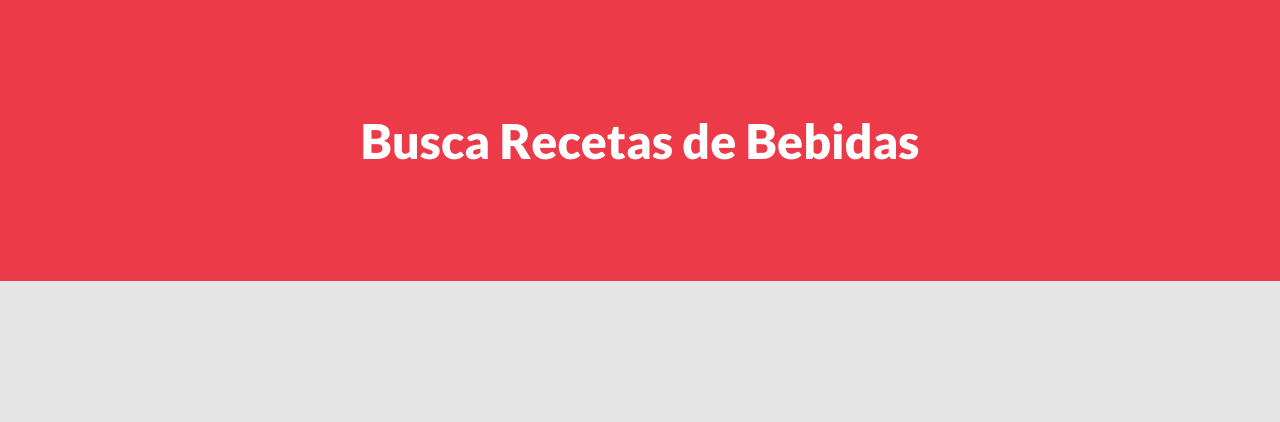
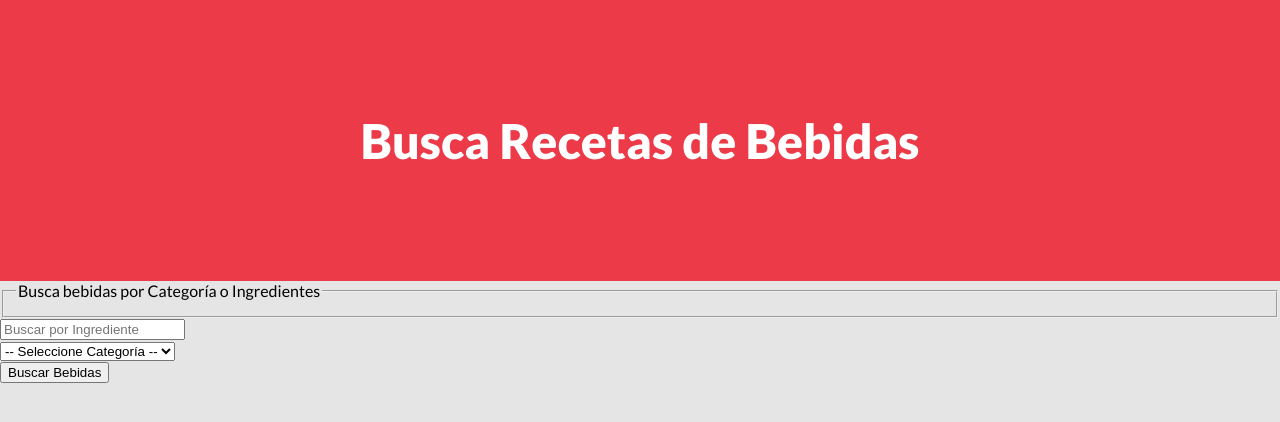
Before and after one commit to 4dlf-4ldana/buscador-bebidas-context, a React (Create React App) app: page / in a window 1280 px wide. Shown: the top 422 px of the page. Built offline with nearby package versions, Linux system fonts and the light colour scheme; the HTML template or start-up script is replaced by a standard one.

Commit message:
creado componente Formulario

```diff
--- a/src/App.js
+++ b/src/App.js
@@ -1,10 +1,17 @@
 import React, { Fragment } from 'react';
 import Header from './components/Header'
+import Formulario from './components/Formulario';
 
 function App() {
   return (
     <Fragment>
       <Header />
+
+      <div className="container mt-5">
+        <div className="row">
+          <Formulario />
+        </div>
+      </div>
     </Fragment>
   );
 }
--- /dev/null
+++ b/src/components/Formulario.js
@@ -0,0 +1,41 @@
+import React from 'react';
+
+const Formulario = () => {
+    return (
+        <form className="col m-12">
+            <fieldset className="text-center">
+                <legend>Busca bebidas por Categoría o Ingredientes</legend>
+            </fieldset>
+
+            <div className="row mt-4">
+                <div className="col-md-4">
+                    <input
+                        name="nombre"
+                        className="form-control"
+                        type="text"
+                        placeholder="Buscar por Ingrediente"
+                    />
+                </div>
+
+                <div className="col-md-4">
+                    <select
+                        className="form-control"
+                        name="categoria"
+                    >
+                        <option value="">-- Seleccione Categoría --</option>
+                    </select>
+                </div>
+
+                <div className="col-md-4">
+                    <input
+                        type="submit"
+                        className="btn btn-block btn-primary"
+                        value="Buscar Bebidas"
+                    />
+                </div>
+            </div>
+        </form>
+    );
+}
+
+export default Formulario;
```
